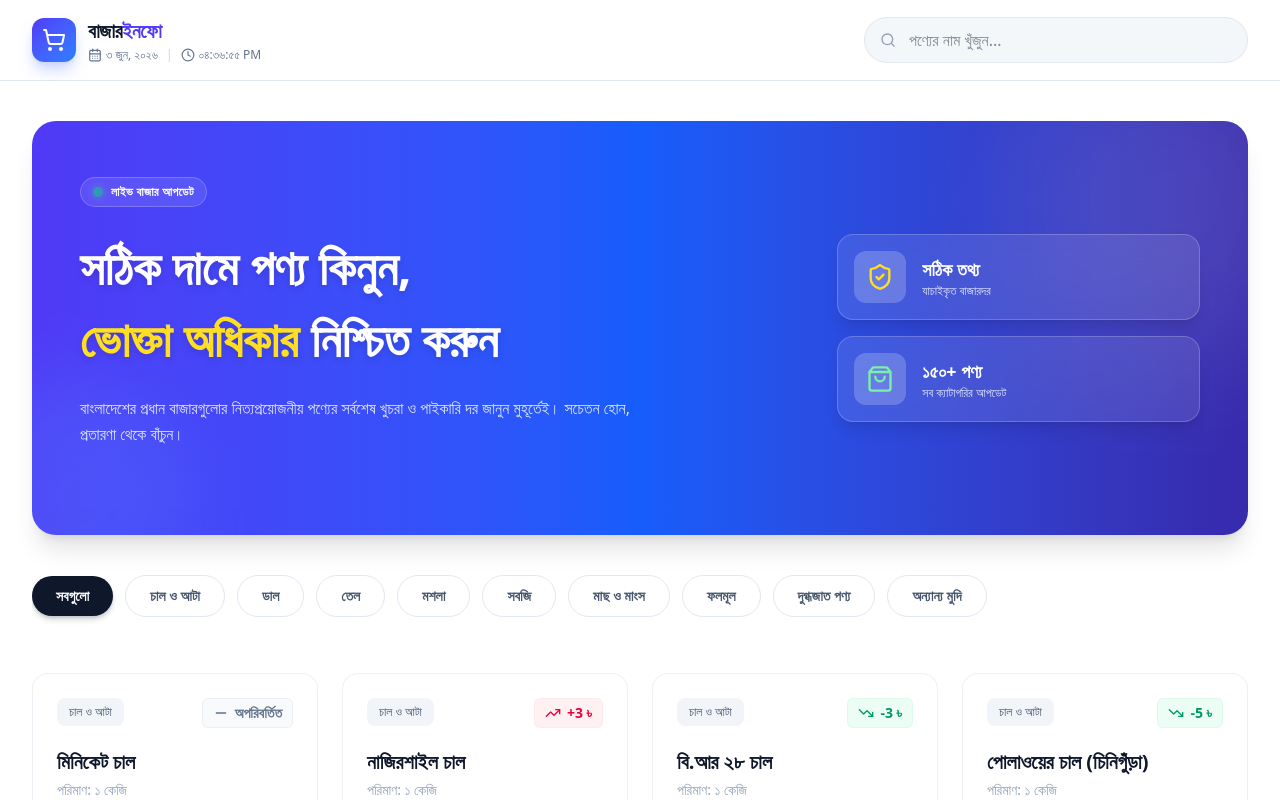
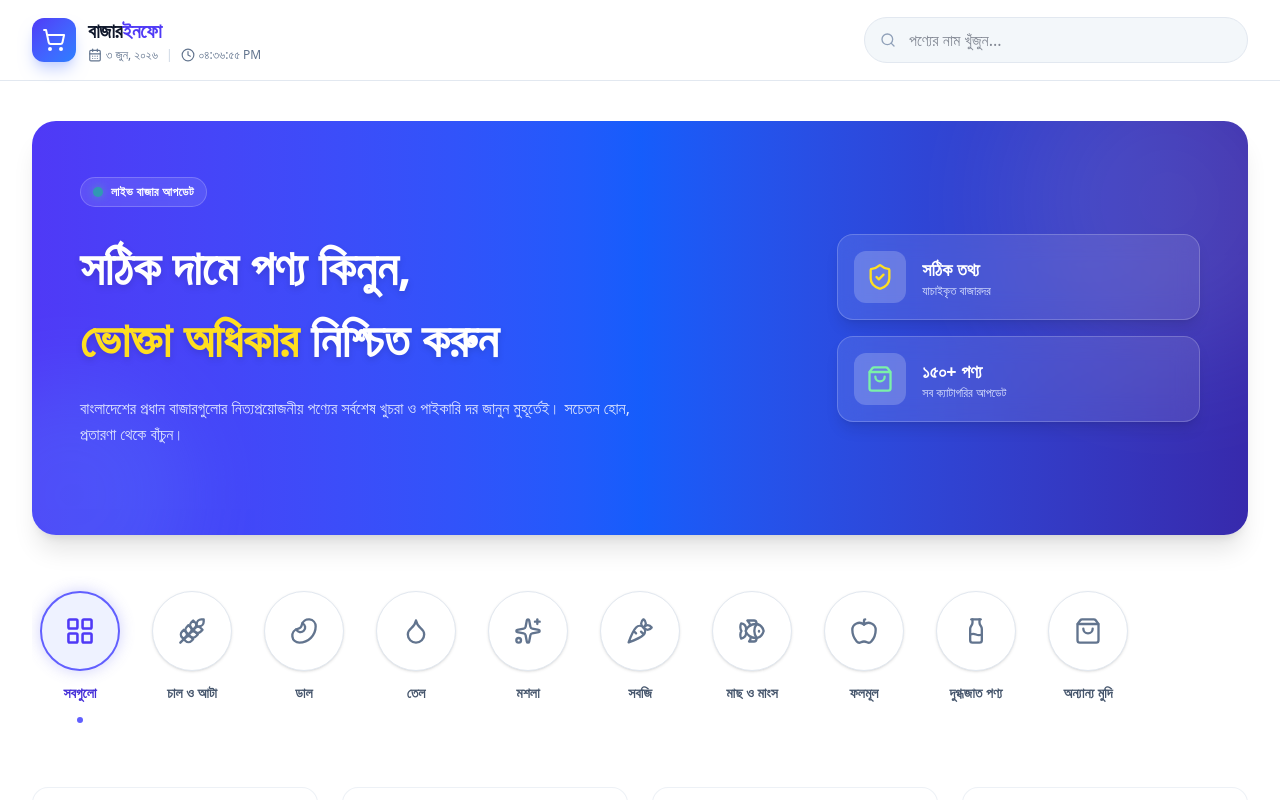
Before and after one commit to Sijan666/bazarInfo, a React (Vite) app: page / in a window 1280 px wide. Shown: the top 800 px of the page. Built offline with nearby package versions, Linux system fonts and the light colour scheme.

Commit message:
update category filter design

```diff
--- a/src/components/layouts/CategoryFilter.jsx
+++ b/src/components/layouts/CategoryFilter.jsx
@@ -1,24 +1,71 @@
 import React, { useContext } from 'react';
 import { BazarContext } from '../../context/BazarContext';
+import {
+  LayoutGrid, Wheat, Bean, Droplet, Sparkles,
+  Carrot, Fish, Apple, Milk, ShoppingBag
+} from 'lucide-react';
+
+const getCategoryIcon = (categoryName, isActive) => {
+  const iconClass = `w-7 h-7 transition-transform duration-300 ${
+    isActive ? 'text-indigo-600 scale-110' : 'text-slate-500 group-hover:scale-110 group-hover:text-indigo-500'
+  }`;
+
+  switch (categoryName) {
+    case 'সবগুলো': return <LayoutGrid className={iconClass} />;
+    case 'চাল ও আটা': return <Wheat className={iconClass} />;
+    case 'ডাল': return <Bean className={iconClass} />;
+    case 'তেল': return <Droplet className={iconClass} />;
+    case 'মশলা': return <Sparkles className={iconClass} />;
+    case 'সবজি': return <Carrot className={iconClass} />;
+    case 'মাছ ও মাংস': return <Fish className={iconClass} />;
+    case 'ফলমূল': return <Apple className={iconClass} />;
+    case 'দুগ্ধজাত পণ্য': return <Milk className={iconClass} />;
+    case 'অন্যান্য মুদি': return <ShoppingBag className={iconClass} />;
+    default: return <LayoutGrid className={iconClass} />;
+  }
+};
 
 const CategoryFilter = () => {
   const { categories, activeCategory, setActiveCategory } = useContext(BazarContext);
 
   return (
-    <div className="flex items-center gap-3 mb-10 overflow-x-auto pb-4 scrollbar-hide">
-      {categories?.map((category) => (
+    <div className="mb-10 w-full overflow-hidden">
+      <div className="flex items-start gap-4 md:gap-8 overflow-x-auto pb-6 pt-4 px-2 scrollbar-hide snap-x snap-mandatory">
+        {categories?.map((category) => {
+          const isActive = activeCategory === category;
+
+          return (
             <button
               key={category}
               onClick={() => setActiveCategory(category)}
-          className={`whitespace-nowrap px-6 py-2.5 rounded-full text-sm font-semibold transition-all duration-300 ${
-            activeCategory === category
-              ? 'bg-slate-900 text-white shadow-md shadow-slate-900/20'
-              : 'bg-white text-slate-600 border border-slate-200 hover:border-slate-300 hover:bg-slate-50'
+              className="snap-center group flex flex-col items-center gap-3 min-w-[72px] outline-none"
+            >
+              {/* Circular Icon Box */}
+              <div
+                className={`w-16 h-16 md:w-20 md:h-20 rounded-full flex items-center justify-center transition-all duration-300 ${
+                  isActive
+                    ? 'bg-indigo-50 border-2 border-indigo-500 shadow-[0_0_15px_rgba(99,102,241,0.3)]'
+                    : 'bg-white border border-slate-200 shadow-sm group-hover:border-indigo-200 group-hover:bg-slate-50 group-hover:shadow-md'
+                }`}
+              >
+                {getCategoryIcon(category, isActive)}
+              </div>
+              {/* Category Text */}
+              <span
+                className={`text-xs md:text-sm font-bold whitespace-nowrap transition-colors duration-300 ${
+                  isActive ? 'text-indigo-700' : 'text-slate-600 group-hover:text-slate-900'
                 }`}
               >
                 {category}
+              </span>
+              {/* Active Dot Indicator under text */}
+              <div className={`w-1.5 h-1.5 rounded-full transition-all duration-300 mt-0.5 ${
+                isActive ? 'bg-indigo-500 scale-100' : 'bg-transparent scale-0'
+              }`}></div>
             </button>
-      ))}
+          );
+        })}
+      </div>
     </div>
   );
 };
```
Lines whose indentation alone changed are shown as unchanged.
